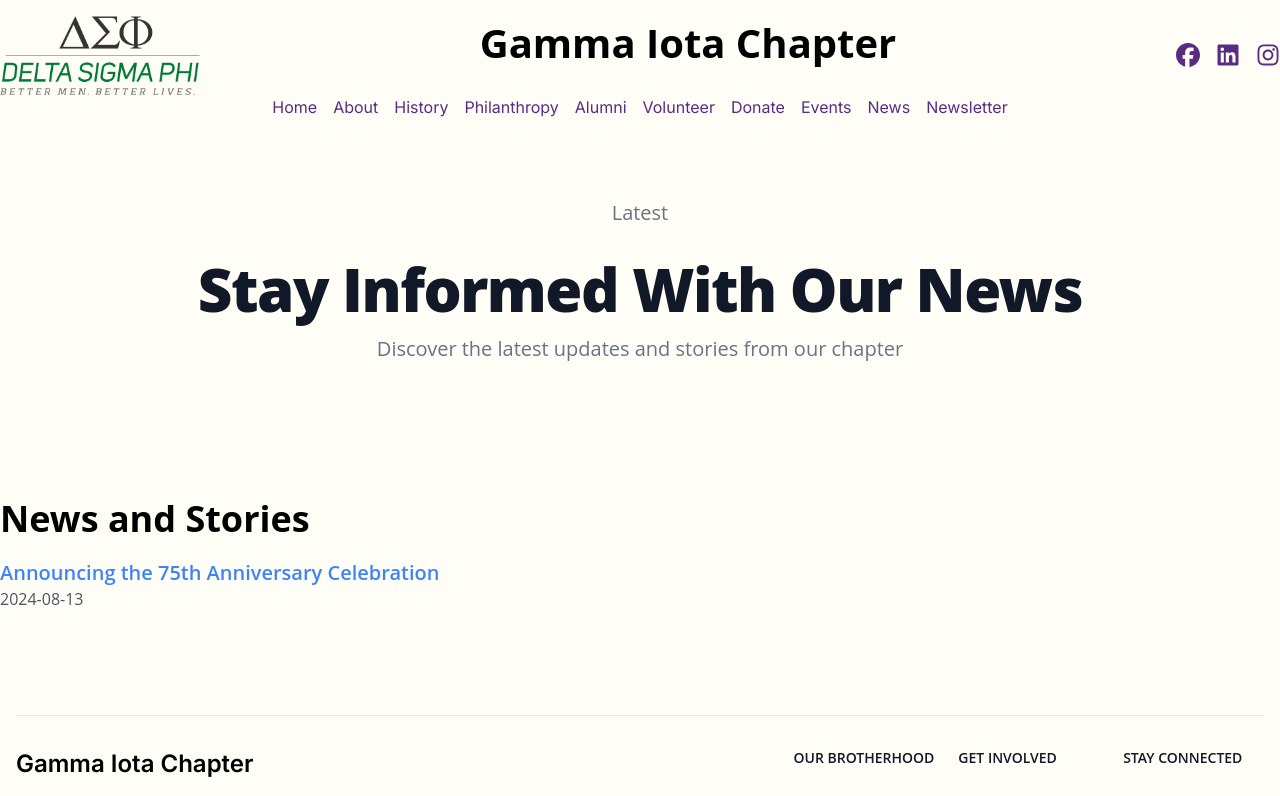
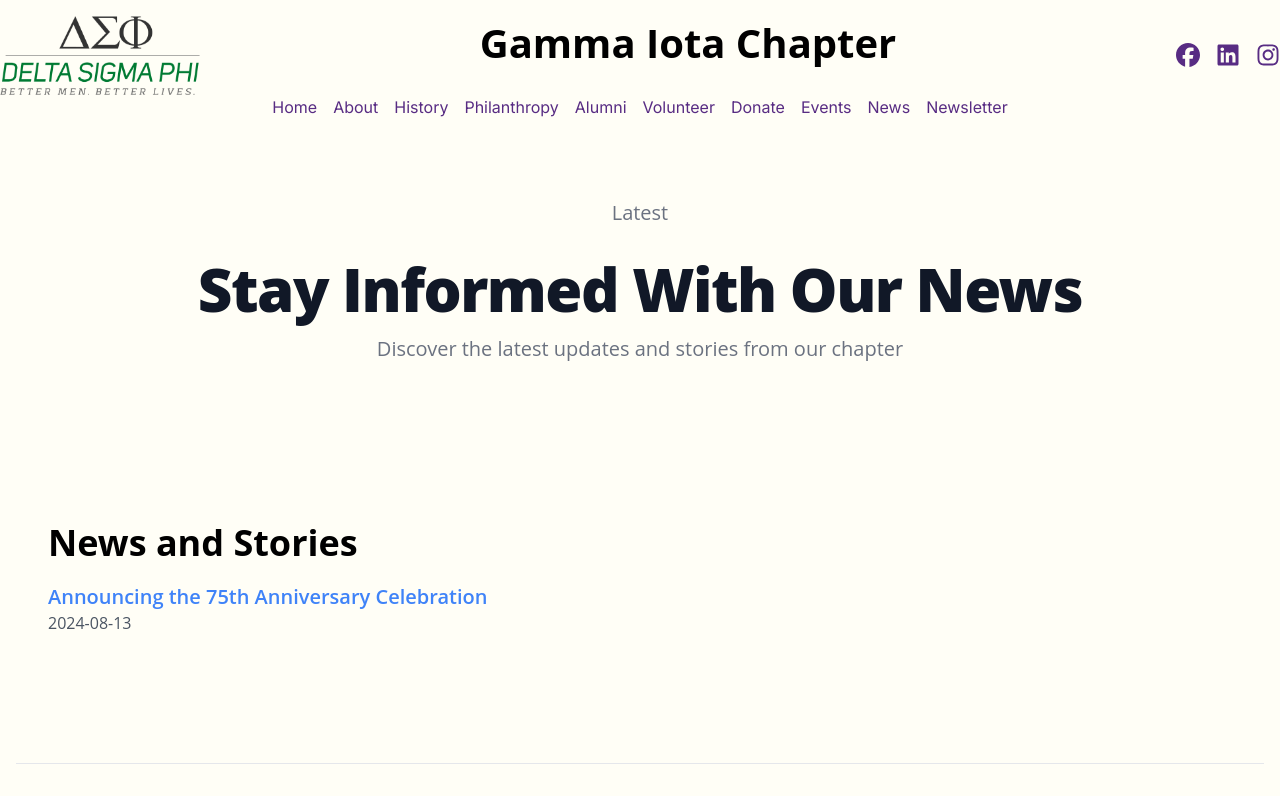
Before and after one commit to MSBivens/dsp, a Next.js app in the folder dsp/: page /news in a window 1280 px wide. Shown: the top 796 px of the page. Built offline with nearby package versions, Linux system fonts and the light colour scheme.

Commit message:
fixed width styling

```diff
--- a/dsp/src/app/news/page.js
+++ b/dsp/src/app/news/page.js
@@ -20,7 +20,7 @@ export default function News() {
           </p>
         </div>
       </section>
-      <div className="container mx-auto py-10">
+      <div className="py-8 px-4 mx-auto max-w-screen-xl lg:py-16 lg:px-12">
         <h2 className="text-4xl font-bold mb-5">News and Stories</h2>
         <ul>
           {allPostsData.map(({ id, title, date }) => (
--- a/dsp/src/app/posts/[id]/page.js
+++ b/dsp/src/app/posts/[id]/page.js
@@ -9,7 +9,7 @@ export default async function Post({ params }) {
   const postData = await getPostData(params.id);
 
   return (
-    <div className="container mx-auto py-10">
+    <div className="py-8 px-4 mx-auto max-w-screen-xl lg:py-16 lg:px-12">
       <h1 className="text-4xl font-bold mb-4">{postData.title}</h1>
       <p className="text-gray-600 mb-4">{postData.date}</p>
       <div
```
